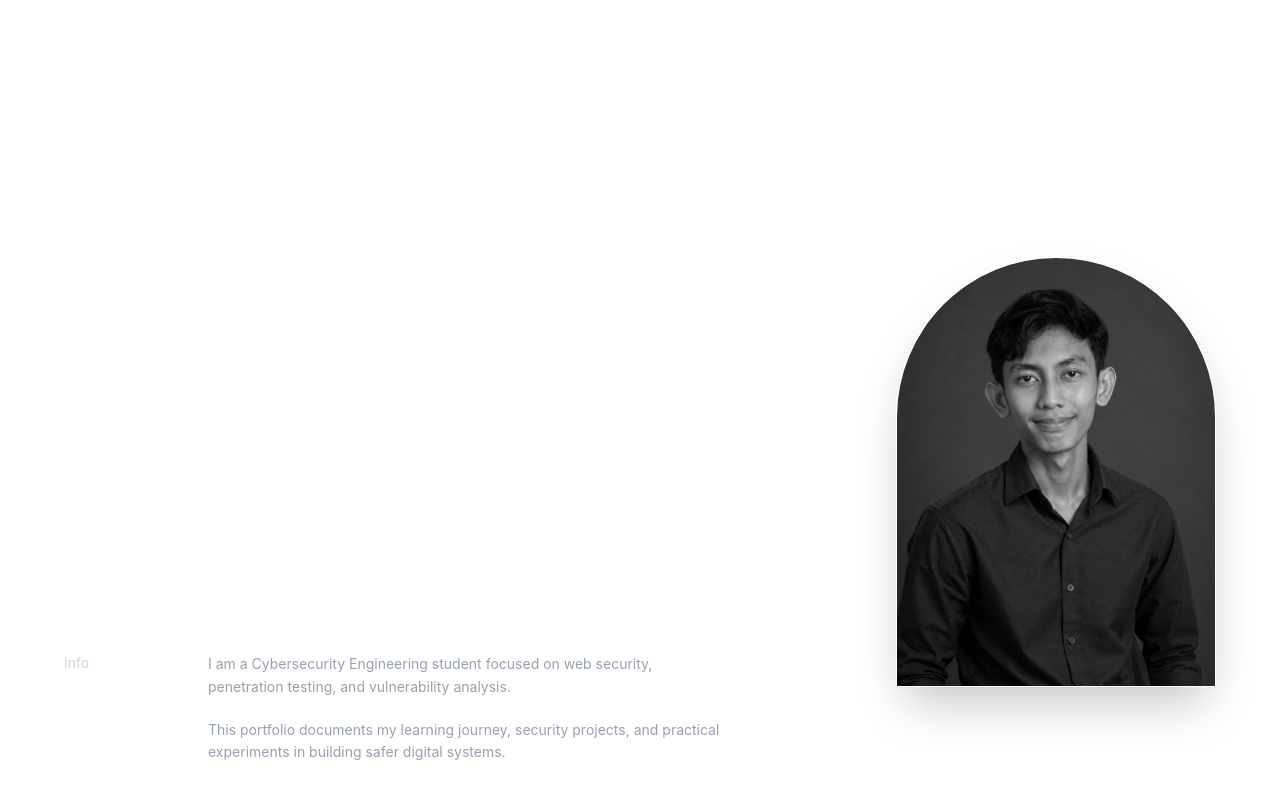
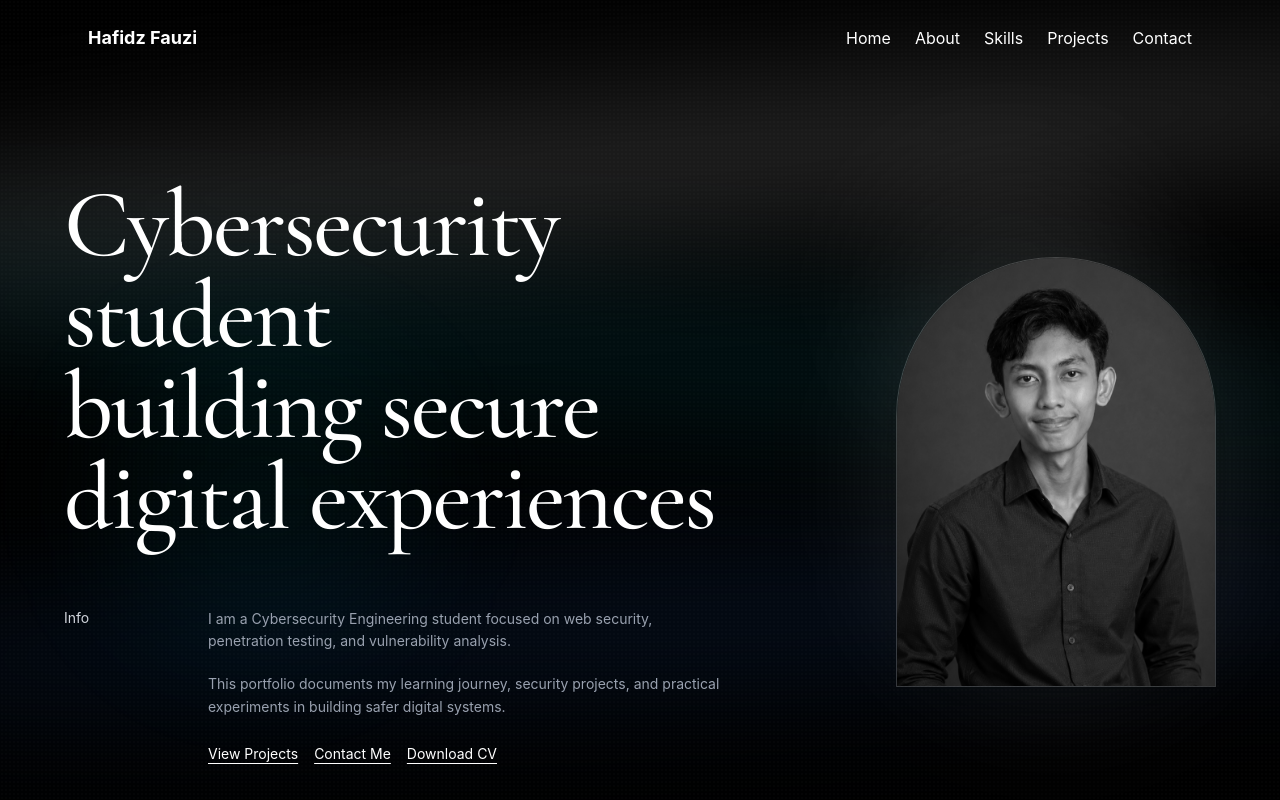
Before and after one commit to hafidzfauzi/Portfolio, a React app: page / in a window 1280 px wide. Shown: the top 800 px of the page. Built offline with nearby package versions, Linux system fonts and the light colour scheme; the HTML template or start-up script is replaced by a standard one.

Commit message:
style: update portfolio layout and global styles

```diff
--- a/src/App.jsx
+++ b/src/App.jsx
@@ -6,19 +6,25 @@ import './App.css'
 import Hero from './pages/Hero'
 import About from './pages/About'
 import Navbar from './components/Navbar'
+import Skills from './pages/Skills'
 import Projects from './pages/Projects'
 import Contact from './pages/Contact'
 import Footer from './components/Footer'
+import AnimatedBackground from './components/AnimatedBackground'
+import ScrollToTop from './components/ScrollToTop'
 
 function App() {
   return (
     <>
+      <AnimatedBackground />
       <Navbar />
       <Hero />
       <About />
+      <Skills />
       <Projects />
       <Contact />
       <Footer />
+      <ScrollToTop />
     </>
   )
 }
--- a/src/index.css
+++ b/src/index.css
@@ -1,5 +1,63 @@
+@import url('https://fonts.googleapis.com/css2?family=Cormorant+Garamond:wght@400;500;600;700&family=Poppins:wght@300;400;500;600;700;800&display=swap');
+
 @import "tailwindcss";
 
 html {
   scroll-behavior: smooth;
+  overflow-x: hidden;
 }
+
+body {
+  overflow-x: hidden;
+}
+
+.font-heading {
+  font-family: 'Cormorant Garamond', serif;
+}
+
+.font-body {
+  font-family: 'Poppins', sans-serif;
+}
+
+@keyframes waveSlow {
+  0%, 100% {
+    transform: translateX(-2%) translateY(0) rotate(0deg);
+  }
+  50% {
+    transform: translateX(2%) translateY(18px) rotate(1deg);
+  }
+}
+
+@keyframes waveMedium {
+  0%, 100% {
+    transform: translateX(2%) translateY(0) rotate(0deg);
+  }
+  50% {
+    transform: translateX(-2%) translateY(-18px) rotate(-1deg);
+  }
+}
+
+@keyframes float {
+  0%, 100% {
+    transform: translateY(0);
+  }
+  50% {
+    transform: translateY(-24px);
+  }
+}
+
+.animate-wave-slow {
+  animation: waveSlow 10s ease-in-out infinite;
+}
+
+.animate-wave-medium {
+  animation: waveMedium 8s ease-in-out infinite;
+}
+
+.animate-float {
+  animation: float 9s ease-in-out infinite;
+}
+
+.animate-float-delay {
+  animation: float 11s ease-in-out infinite;
+}
```
